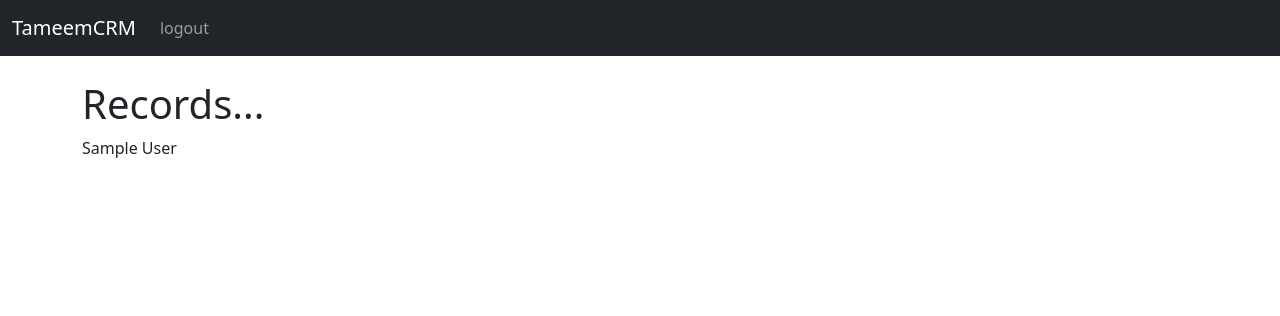
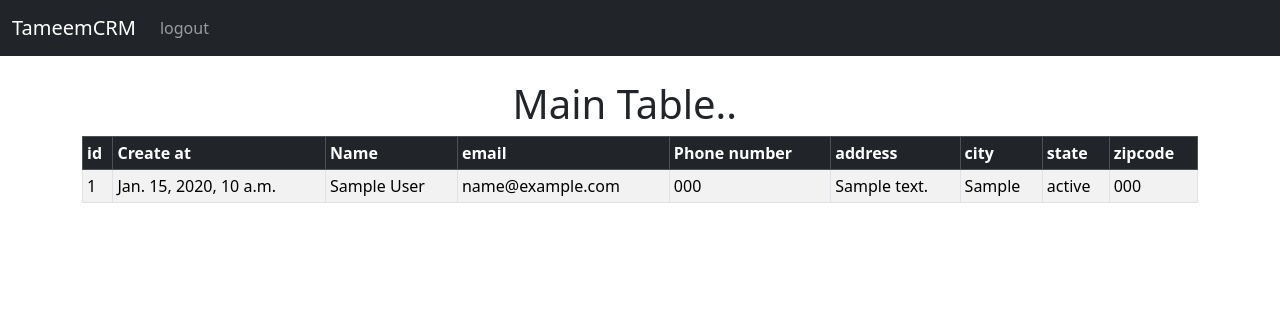
Before and after one commit to tameem44351/dcrm, a Django app: page / in a window 1280 px wide. Shown: the top 316 px of the page. Run offline with Django 4.2, Linux system fonts and the light colour scheme; a user stored in the database is signed in; tables that the repository leaves empty hold one stand-in row (values such as "Sample post").

Commit message:
main table

```diff
--- a/website/templates/home.html
+++ b/website/templates/home.html
@@ -1,13 +1,47 @@
 {%extends 'base.html'%}
 {%block content%}
 
+
 {%if user.is_authenticated %}
+
+
 {%if records %}
-<h1>Records... </h1>
+<div class="container col-md-3">
+<p class="h1">Main Table..</p>
+</div>
+<table class="table table-striped table-hover  table-bordered table-sm">
+  <thead  class="table-dark">
+    <tr>
+        <th scope="col">id</th>
+      <th scope="col">Create at</th>
+      <th scope="col">Name</th>
+      <th scope="col">email</th>
+      <th scope="col">Phone number</th>
+      <th scope="col">address</th>
+      <th scope="col">city</th>
+      <th scope="col">state</th>
+      <th scope="col">zipcode</th>
+    </tr>
+  </thead>
+<tbody>
 {%for record in records%}
-{{ record }}<br>
+<tr>
+<td>{{record.id}}</td>
+<td>{{record.created_at}}</td>
+<td>{{record.first_name}}
+{{record.last_name}}</td>
+<td>{{record.email}}</td>
+<td>{{record.phone}}</td>
+<td>{{record.address}}</td>
+<td>{{record.city}}</td>
+<td>{{record.state}}</td>
+<td>{{record.zipcode}}</td>
+</tr>
 {% endfor %}
 {% endif %}
+</tbody>
+</table>
+
 {%else%}
 
 <div class="col-md-6 offset-md-3">
```
